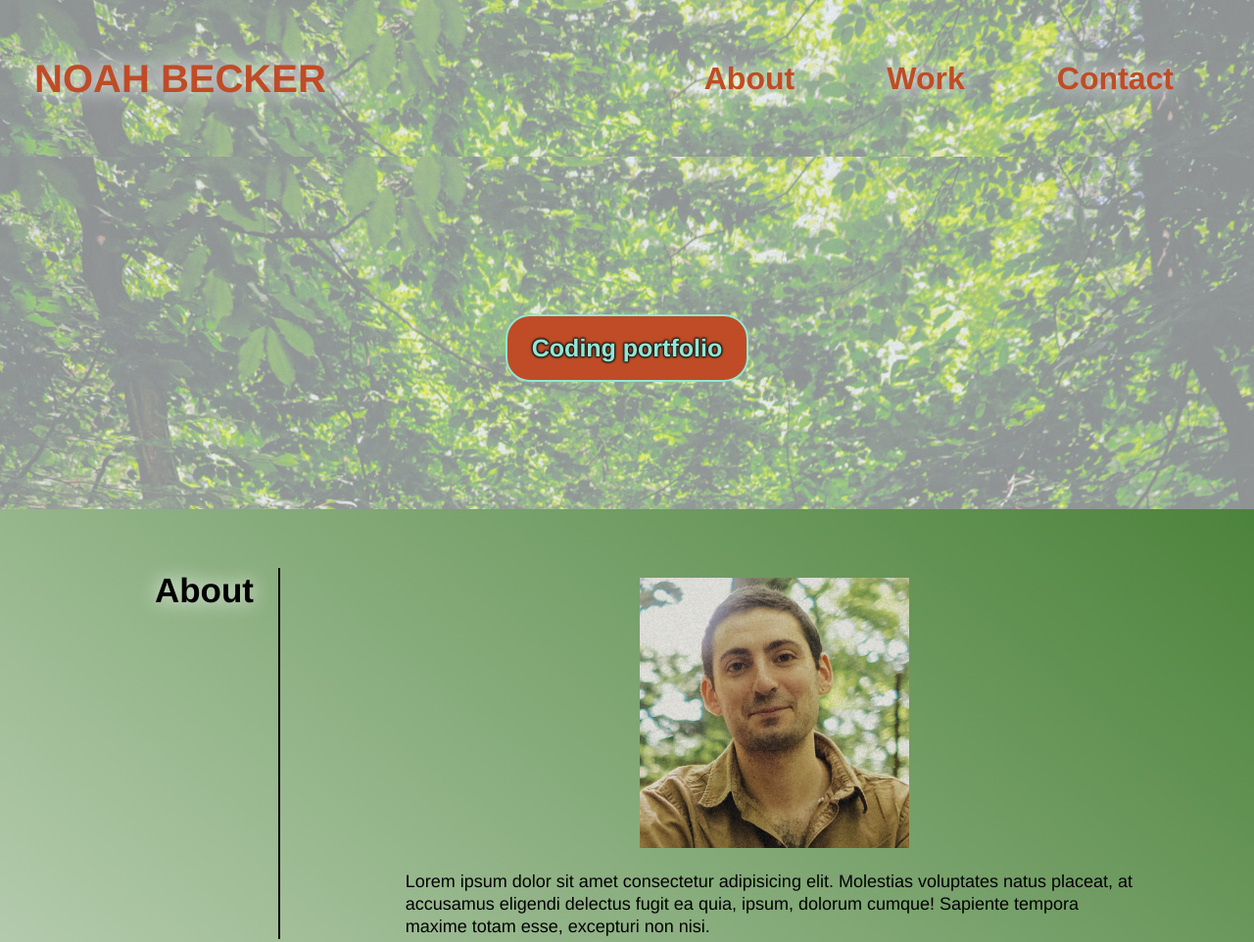
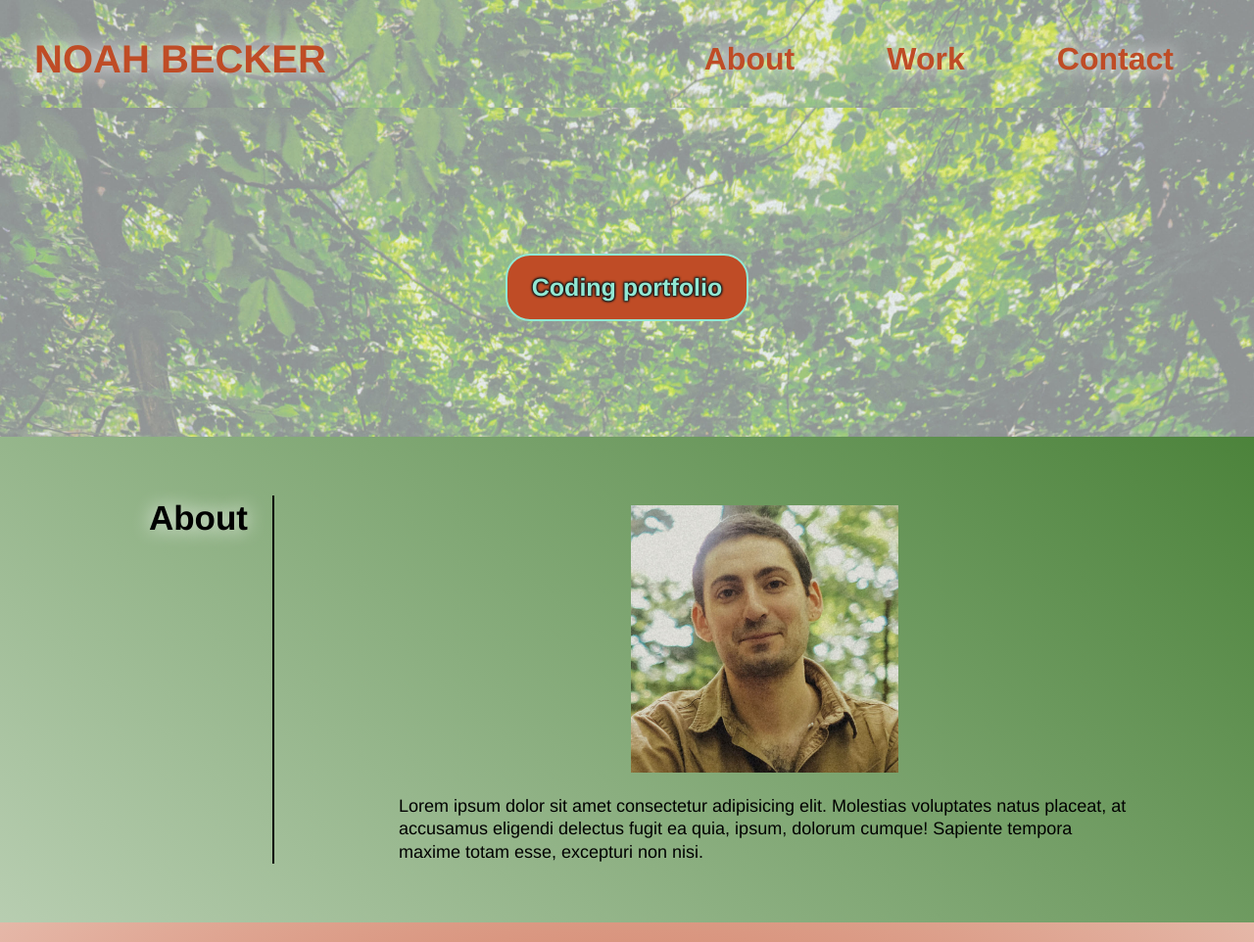
Before and after one commit to noah35becker/noah-becker-portfolio, a plain HTML site: page index.html in a window 1280 px wide. Shown: the top 962 px of the page at 98% size. Drawn offline with Linux system fonts and the light colour scheme.

Commit message:
media queries completed

```diff
--- a/assets/css/style.css
+++ b/assets/css/style.css
@@ -184,6 +184,7 @@ header, .hero{
         .headshot{
             width: 35%;
             margin: 10px 0 20px;
+            max-width: 275px;
         }
 
         .bio{
@@ -255,8 +256,6 @@ header, .hero{
     /*Contact*/
         #contact{
             background-image: linear-gradient(40deg, var(--color-1), var(--color-1-alpha-lighter));
-            display: flex;
-            flex-direction: column;
         }
 
         .contact-info{
@@ -370,7 +369,7 @@ header, .hero{
         /*MAIN*/
             main section{
                 display: flex;
-                flex-direction: row !important; /*Is this "important" really necessary?*/
+                flex-direction: row;
                 padding-left: 30px;
                 padding-right: 30px;
             }
@@ -380,7 +379,7 @@ header, .hero{
                 border-right: 2px solid black;
                 border-bottom: none;
                 padding-right: 25px;
-                min-width: 20vw;
+                min-width: 250px;
                 height: 100%;
                 font-size: 35px;
             }
@@ -392,6 +391,8 @@ header, .hero{
 
             .right-col{
                 padding-left: 45px;
+                justify-content: center;
+                flex-grow: 1;
             }
 
 
@@ -443,8 +444,8 @@ header, .hero{
                 }
                 .contact-info a{
                     font-size: 18px;
-                    margin-left: 5px;
-                    margin-right: 5px;
+                    margin-left: 20px;
+                    margin-right: 20px;
                 }
                 .contact-info a:first-child{
                     margin-top: 12px;
@@ -460,4 +461,21 @@ header, .hero{
 /*MEDIA QUERY FOR LARGER DESKTOP SCREENS*/
     @media screen and (min-width: 980px){
 
+        .right-col{
+            padding-right: 15px;
+        }
+
+        .hero{
+            height: 42vh;
+        }
+
+        header{
+            position: -webkit-sticky;
+            position: sticky;
+            top: 0;
+            padding-bottom: 0;
+            padding-top: 10px;
+            z-index: 9999;
+        }
+
     }
```
